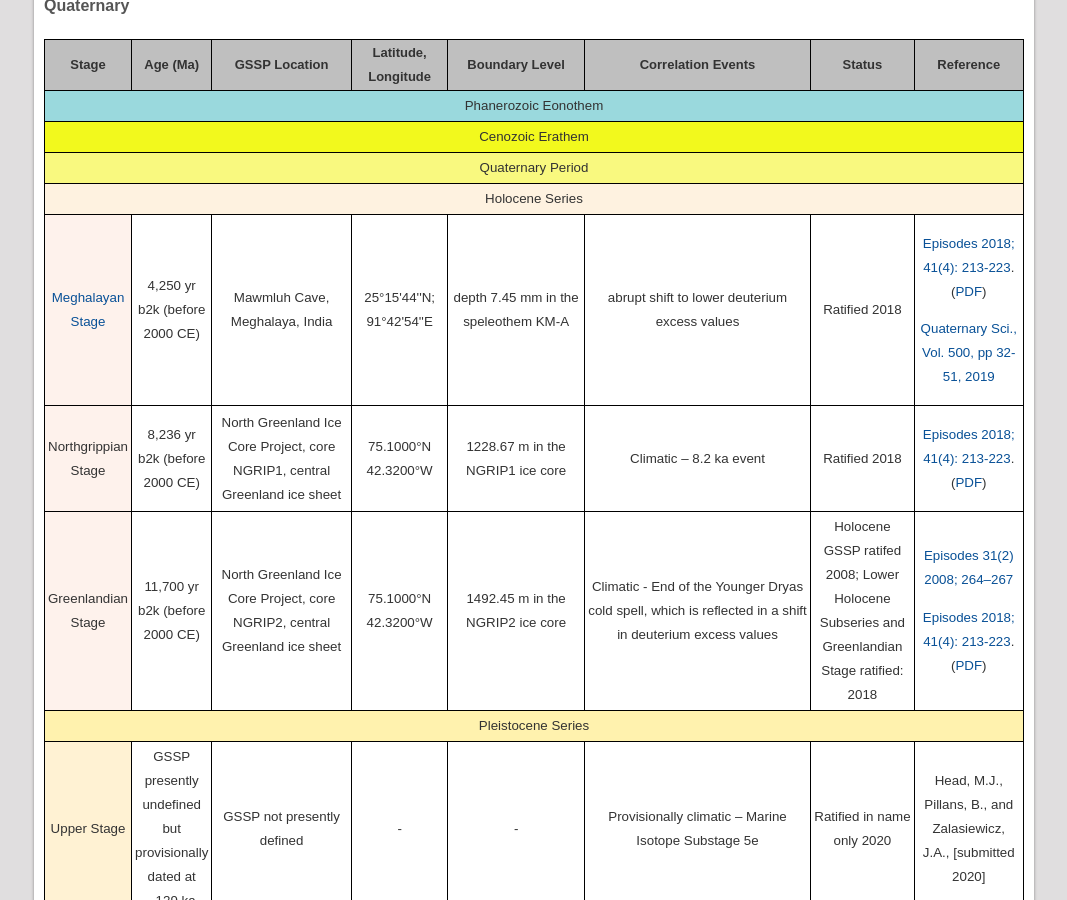
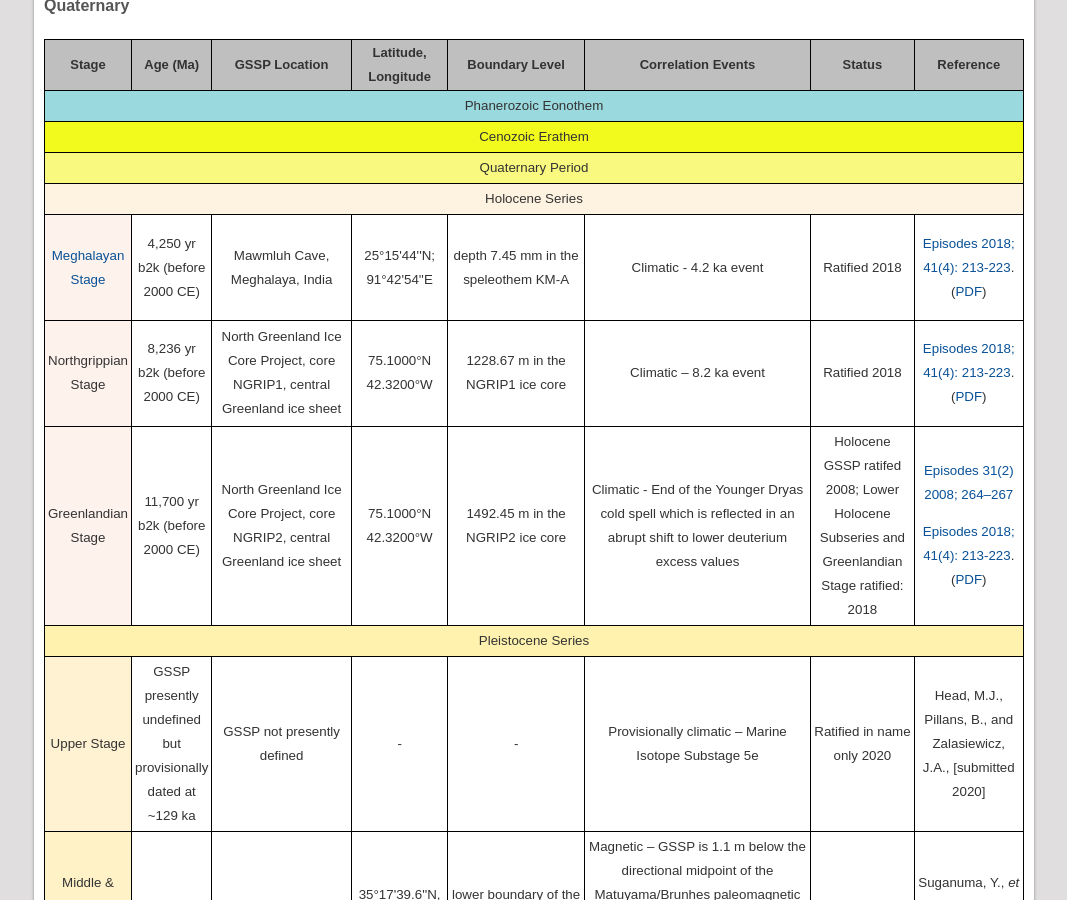
Before and after one commit to i-c-stratigraphy/gssps, a Jekyll site: the page built from pages/index.md, in a window 1280 px wide and 900 px high, scrolled down 1225 px. Shown: the whole window, without its empty margins (106-1173 px from the left). Built offline with Jekyll 4.4.1, drawn with Linux system fonts in a browser that asks for light colours.

Commit message:
changes to Quaternary as per Mike email

```diff
--- a/_layouts/table.html
+++ b/_layouts/table.html
@@ -265,14 +265,13 @@
                         depth 7.45 mm in the speleothem KM-A
                     </td>
                     <td>
-                        abrupt shift to lower deuterium excess values
+                        Climatic - 4.2 ka event
                     </td>
                     <td>
                         Ratified 2018
                     </td>
                     <td>
                         <p><a href="https://doi.org/10.18814/epiiugs/2018/018016">Episodes 2018; 41(4): 213-223</a>. (<a href="/gssps/files/meghalayan.pdf">PDF</a>)</p>
-                        <p><a href="https://doi.org/10.1016/j.quaint.2019.05.018">Quaternary Sci., Vol. 500, pp 32-51, 2019</a></p>
                     </td>
                 </tr>
                 <tr>
@@ -318,7 +317,7 @@
                         1492.45 m in the NGRIP2 ice core
                     </td>
                     <td>
-                        Climatic - End of the Younger Dryas cold spell, which is reflected in a shift in deuterium excess values
+                        Climatic - End of the Younger Dryas cold spell which is reflected in an abrupt shift to lower deuterium excess values
                     </td>
                     <td>
                         Holocene GSSP ratifed 2008; Lower Holocene Subseries and Greenlandian Stage ratified: 2018
```
